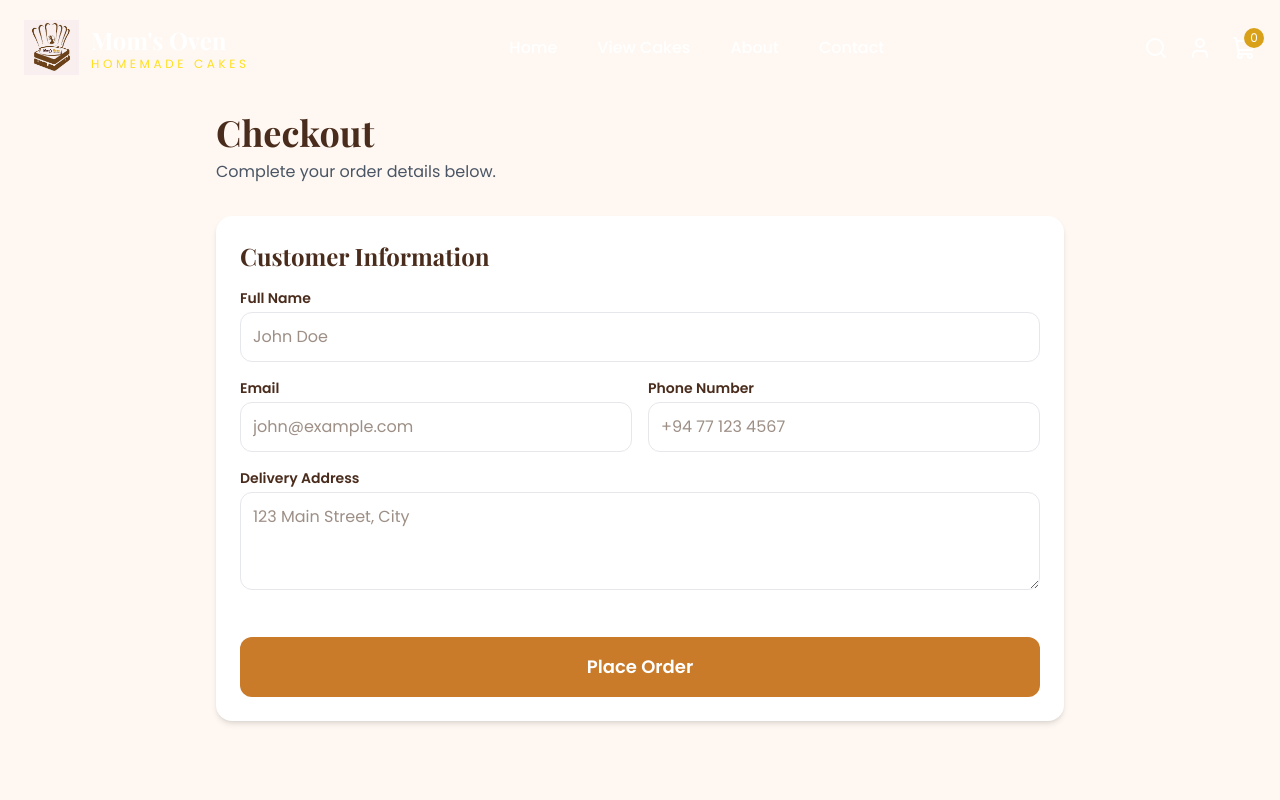
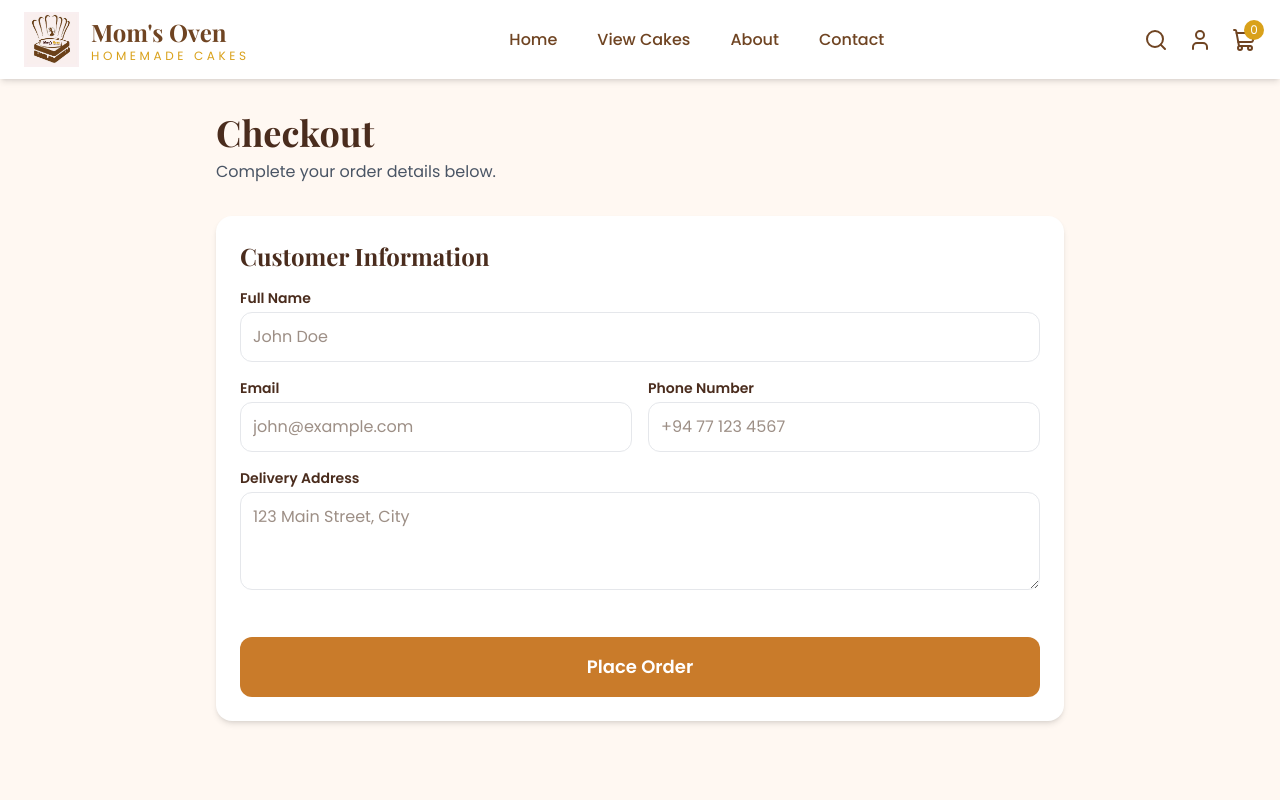
Before and after one commit to ChanudiMallikaArachchi/Mom-s-Oven-Web-Project, a Next.js app: page /checkout in a window 1280 px wide. Shown: the top 800 px of the page. Built offline with nearby package versions, Linux system fonts and the light colour scheme; a web font is replaced by a local one.

Commit message:
Fix navbar background color and text contrast on non-home pages

```diff
--- a/app/layout/navbar/navbar.tsx
+++ b/app/layout/navbar/navbar.tsx
@@ -3,6 +3,7 @@
 import { useEffect, useState } from "react";
 import Image from "next/image";
 import Link from "next/link";
+import { usePathname } from "next/navigation";
 import { Menu, ShoppingCart, User, Search, X } from "lucide-react";
 
 const navLinks = [
@@ -15,6 +16,10 @@ const navLinks = [
 export default function Navbar() {
   const [scrolled, setScrolled] = useState(false);
   const [mobileOpen, setMobileOpen] = useState(false);
+  const pathname = usePathname();
+
+  const isHome = pathname === "/";
+  const isSolid = !isHome || scrolled;
 
   useEffect(() => {
     const handleScroll = () => {
@@ -29,8 +34,8 @@ export default function Navbar() {
   return (
     <header
       className={`fixed left-0 top-0 z-50 w-full transition-all duration-300 ${
-        scrolled
-          ? "bg-white shadow-lg py-3"
+        isSolid
+          ? "bg-white shadow-md py-3"
           : "bg-transparent py-5"
       }`}
     >
@@ -51,7 +56,7 @@ export default function Navbar() {
           <div>
             <h1
               className={`text-2xl font-bold transition ${
-                scrolled ? "text-[#6F4422]" : "text-white"
+                isSolid ? "text-[#6F4422]" : "text-white"
               }`}
             >
               Mom&apos;s Oven
@@ -59,7 +64,7 @@ export default function Navbar() {
 
             <p
               className={`text-xs tracking-[0.3em] uppercase transition ${
-                scrolled ? "text-[#D9A11A]" : "text-yellow-300"
+                isSolid ? "text-[#D9A11A]" : "text-yellow-300"
               }`}
             >
               Homemade Cakes
@@ -77,7 +82,7 @@ export default function Navbar() {
               key={item.name}
               href={item.href}
               className={`font-medium transition hover:text-[#D9A11A] ${
-                scrolled ? "text-[#6F4422]" : "text-white"
+                isSolid ? "text-[#6F4422]" : "text-white"
               }`}
             >
               {item.name}
@@ -92,20 +97,20 @@ export default function Navbar() {
 
           <button>
             <Search
-              className={scrolled ? "text-[#6F4422]" : "text-white"}
+              className={isSolid ? "text-[#6F4422]" : "text-white"}
             />
           </button>
 
           <button>
             <User
-              className={scrolled ? "text-[#6F4422]" : "text-white"}
+              className={isSolid ? "text-[#6F4422]" : "text-white"}
             />
           </button>
 
           <Link href="/cart" className="relative">
 
             <ShoppingCart
-              className={scrolled ? "text-[#6F4422]" : "text-white"}
+              className={isSolid ? "text-[#6F4422]" : "text-white"}
             />
 
             <span className="absolute -right-2 -top-2 flex h-5 w-5 items-center justify-center rounded-full bg-[#D9A11A] text-xs text-white">
@@ -123,9 +128,9 @@ export default function Navbar() {
           className="lg:hidden"
         >
           {mobileOpen ? (
-            <X className={scrolled ? "text-[#6F4422]" : "text-white"} />
+            <X className={isSolid ? "text-[#6F4422]" : "text-white"} />
           ) : (
-            <Menu className={scrolled ? "text-[#6F4422]" : "text-white"} />
+            <Menu className={isSolid ? "text-[#6F4422]" : "text-white"} />
           )}
         </button>
 
```
